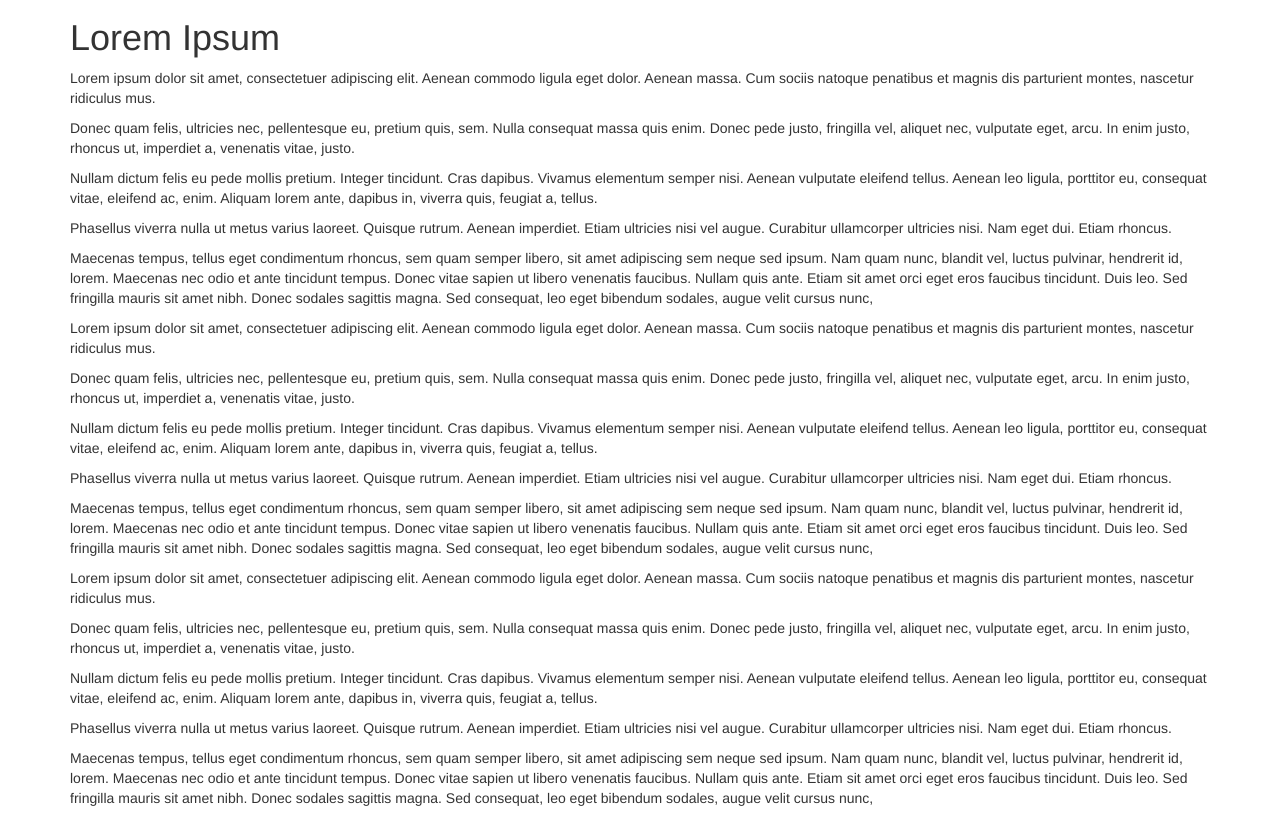
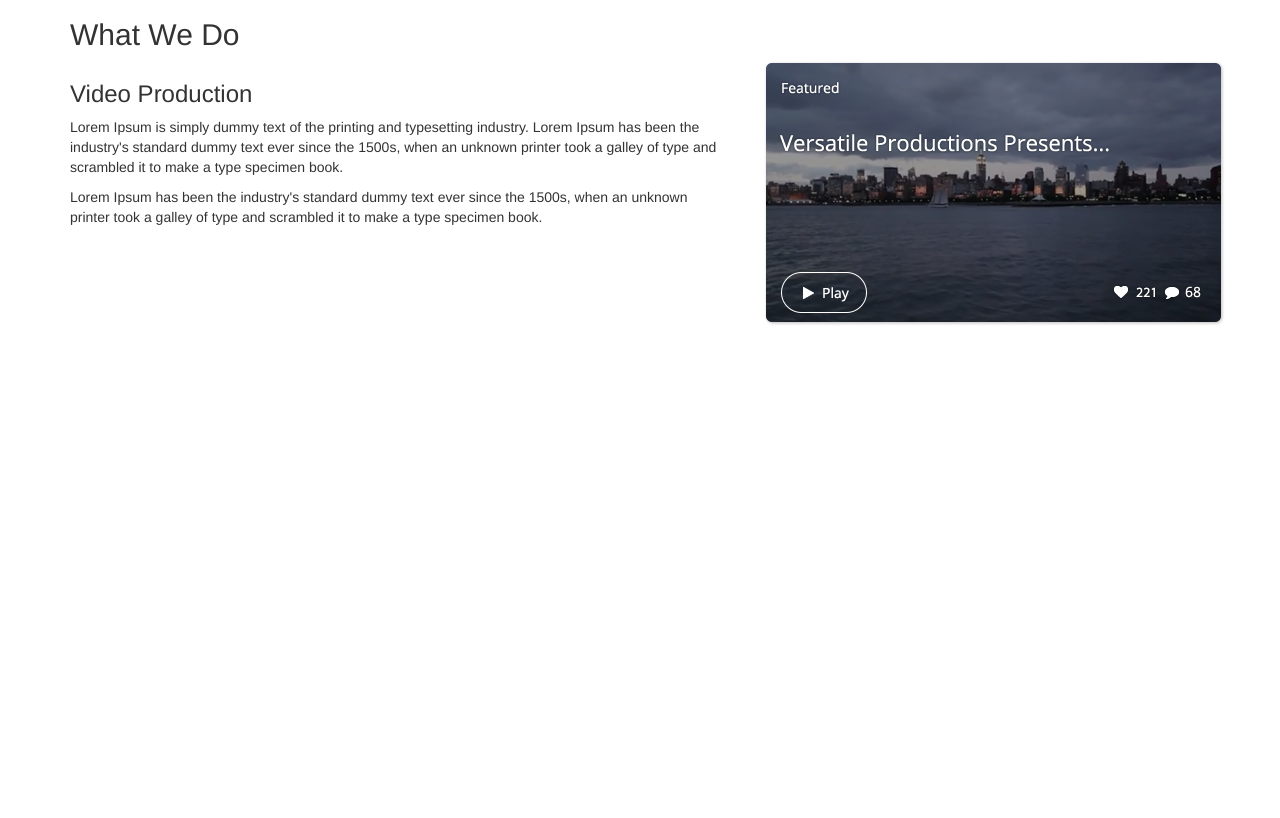
Before and after one commit to luismetzger/versatile-productions, a plain HTML site: page index.html in a window 1280 px wide. Shown: the part 802-1620 px from the top of the page. After the commit the page ends 1131 px from the top, so only its background shows below. Drawn offline with Linux system fonts and the light colour scheme.

Commit message:
Started body sections

```diff
--- a/bower_components/boostrap-sass/assets/stylesheets/_home.scss
+++ b/bower_components/boostrap-sass/assets/stylesheets/_home.scss
@@ -24,7 +24,7 @@
 }
 
 .custom-navbar.opaque {
-  background-color: black;
+  background-color: rgba(0, 0, 0, 0.35);
   height: 50px;
   transition: background-color .5s ease 0s;
  padding-bottom: 85px;
--- a/index.html
+++ b/index.html
@@ -88,56 +88,28 @@
 </header><!--/.slide-container-->
 
 <!-- CONTENTS -->
-<div class="container">
-   <h1>Lorem Ipsum</h1>
-   <p>
-      Lorem ipsum dolor sit amet, consectetuer adipiscing elit. Aenean commodo ligula eget dolor. Aenean massa. Cum sociis natoque penatibus et magnis dis parturient montes, nascetur ridiculus mus.
-   </p>
-   <p>
-      Donec quam felis, ultricies nec, pellentesque eu, pretium quis, sem. Nulla consequat massa quis enim. Donec pede justo, fringilla vel, aliquet nec, vulputate eget, arcu. In enim justo, rhoncus ut, imperdiet a, venenatis vitae, justo.
-   </p>
-   <p>
-      Nullam dictum felis eu pede mollis pretium. Integer tincidunt. Cras dapibus. Vivamus elementum semper nisi. Aenean vulputate eleifend tellus. Aenean leo ligula, porttitor eu, consequat vitae, eleifend ac, enim. Aliquam lorem ante, dapibus in, viverra quis, feugiat a, tellus.
-   </p>
-   <p>
-      Phasellus viverra nulla ut metus varius laoreet. Quisque rutrum. Aenean imperdiet. Etiam ultricies nisi vel augue. Curabitur ullamcorper ultricies nisi. Nam eget dui. Etiam rhoncus.
-   </p>
-   <p>
-      Maecenas tempus, tellus eget condimentum rhoncus, sem quam semper libero, sit amet adipiscing sem neque sed ipsum. Nam quam nunc, blandit vel, luctus pulvinar, hendrerit id, lorem. Maecenas nec odio et ante tincidunt tempus. Donec vitae sapien ut libero venenatis faucibus. Nullam quis ante. Etiam sit amet orci eget eros faucibus tincidunt. Duis leo. Sed fringilla mauris sit amet nibh. Donec sodales sagittis magna. Sed consequat, leo eget bibendum sodales, augue velit cursus nunc,
-   </p>
-   </p>
-   <p>
-      Lorem ipsum dolor sit amet, consectetuer adipiscing elit. Aenean commodo ligula eget dolor. Aenean massa. Cum sociis natoque penatibus et magnis dis parturient montes, nascetur ridiculus mus.
-   </p>
-   <p>
-      Donec quam felis, ultricies nec, pellentesque eu, pretium quis, sem. Nulla consequat massa quis enim. Donec pede justo, fringilla vel, aliquet nec, vulputate eget, arcu. In enim justo, rhoncus ut, imperdiet a, venenatis vitae, justo.
-   </p>
-   <p>
-      Nullam dictum felis eu pede mollis pretium. Integer tincidunt. Cras dapibus. Vivamus elementum semper nisi. Aenean vulputate eleifend tellus. Aenean leo ligula, porttitor eu, consequat vitae, eleifend ac, enim. Aliquam lorem ante, dapibus in, viverra quis, feugiat a, tellus.
-   </p>
-   <p>
-      Phasellus viverra nulla ut metus varius laoreet. Quisque rutrum. Aenean imperdiet. Etiam ultricies nisi vel augue. Curabitur ullamcorper ultricies nisi. Nam eget dui. Etiam rhoncus.
-   </p>
-   <p>
-      Maecenas tempus, tellus eget condimentum rhoncus, sem quam semper libero, sit amet adipiscing sem neque sed ipsum. Nam quam nunc, blandit vel, luctus pulvinar, hendrerit id, lorem. Maecenas nec odio et ante tincidunt tempus. Donec vitae sapien ut libero venenatis faucibus. Nullam quis ante. Etiam sit amet orci eget eros faucibus tincidunt. Duis leo. Sed fringilla mauris sit amet nibh. Donec sodales sagittis magna. Sed consequat, leo eget bibendum sodales, augue velit cursus nunc,
-   </p>
-   </p>
-   <p>
-      Lorem ipsum dolor sit amet, consectetuer adipiscing elit. Aenean commodo ligula eget dolor. Aenean massa. Cum sociis natoque penatibus et magnis dis parturient montes, nascetur ridiculus mus.
-   </p>
-   <p>
-      Donec quam felis, ultricies nec, pellentesque eu, pretium quis, sem. Nulla consequat massa quis enim. Donec pede justo, fringilla vel, aliquet nec, vulputate eget, arcu. In enim justo, rhoncus ut, imperdiet a, venenatis vitae, justo.
-   </p>
-   <p>
-      Nullam dictum felis eu pede mollis pretium. Integer tincidunt. Cras dapibus. Vivamus elementum semper nisi. Aenean vulputate eleifend tellus. Aenean leo ligula, porttitor eu, consequat vitae, eleifend ac, enim. Aliquam lorem ante, dapibus in, viverra quis, feugiat a, tellus.
-   </p>
-   <p>
-      Phasellus viverra nulla ut metus varius laoreet. Quisque rutrum. Aenean imperdiet. Etiam ultricies nisi vel augue. Curabitur ullamcorper ultricies nisi. Nam eget dui. Etiam rhoncus.
-   </p>
-   <p>
-      Maecenas tempus, tellus eget condimentum rhoncus, sem quam semper libero, sit amet adipiscing sem neque sed ipsum. Nam quam nunc, blandit vel, luctus pulvinar, hendrerit id, lorem. Maecenas nec odio et ante tincidunt tempus. Donec vitae sapien ut libero venenatis faucibus. Nullam quis ante. Etiam sit amet orci eget eros faucibus tincidunt. Duis leo. Sed fringilla mauris sit amet nibh. Donec sodales sagittis magna. Sed consequat, leo eget bibendum sodales, augue velit cursus nunc,
-   </p>
-   </p>
+<div class="section-container">
+    <div class="container">
+        <div class="row">
+            <div class="col-sm-12">
+                <h2>What We Do</h2>
+            </div>
+        </div>
+
+        <div class="row">
+            <div class="col-sm-7">
+                <div class="#">
+                    <h3>Video Production</h3>
+                    <p>Lorem Ipsum is simply dummy text of the printing and typesetting industry. Lorem Ipsum has been the industry's standard dummy text ever since the 1500s, when an unknown printer took a galley of type and scrambled it to make a type specimen book. </p>
+                    <p>Lorem Ipsum has been the industry's standard dummy text ever since the 1500s, when an unknown printer took a galley of type and scrambled it to make a type specimen book.</p>
+                </div>
+            </div>
+
+            <div class="col-sm-5">
+                <img src="images/video.png" />
+            </div>
+        </div>
+    </div>
 </div>
 
 
```
Also changed, not shown: bower_components/boostrap-sass/assets/css/_bootstrap.css, images/video.png (added), 2 other files.
